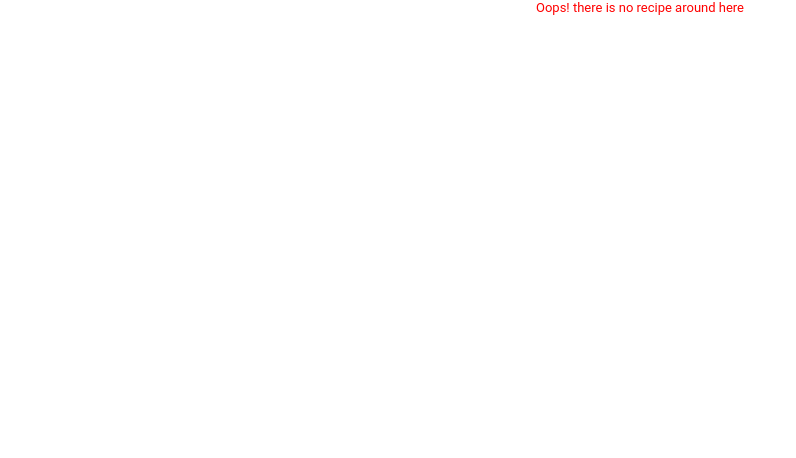
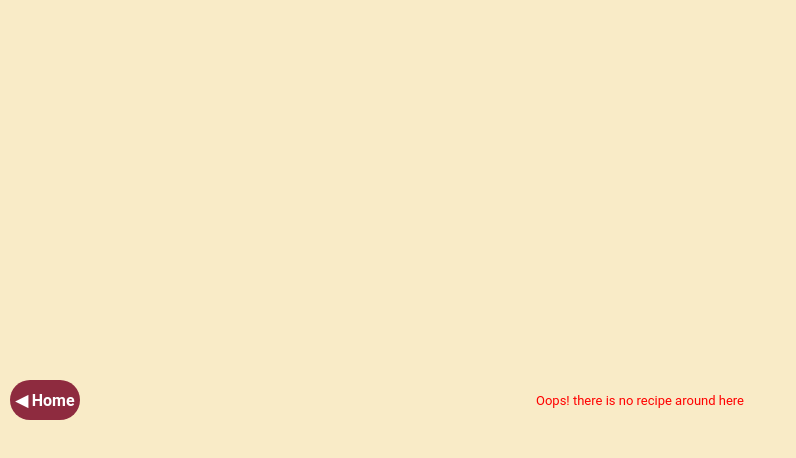
Before and after one commit to OscarRangelM/Food_Api, a React (Create React App) app in the folder client/: page /favorites in a window 1280 px wide. Shown: the top 458 px of the page, without its empty margins (0-796 px from the left). Built offline with nearby package versions, Linux system fonts and the light colour scheme.

Commit message:
Styles favorites

```diff
--- a/client/src/components/Favorites/Favorites.jsx
+++ b/client/src/components/Favorites/Favorites.jsx
@@ -1,5 +1,6 @@
 import styles from './favorites.module.css';
 import React from 'react';
+import { NavLink } from 'react-router-dom';
 
 import Card from '../Card/Card.jsx';
 import { useSelector } from 'react-redux';
@@ -12,6 +13,12 @@ export default function Favorites() {
 
     return (
         <div className={styles.divFavorites}>
+            <div className={styles.sectionBack} >
+                <NavLink to='../home' >
+                    <button className={styles.bttnBack} >◀ Home</button>
+                </NavLink>
+            </div>
+             <section className={styles.cardsSection}>
              {!(recipeFavorites?.length > 0) ? <p className={styles.noDogs} >Oops! there is no recipe around here</p> : recipeFavorites.map(c => {
                 return (<Card
                     key={c.id}
@@ -21,6 +28,7 @@ export default function Favorites() {
                     diets={c.diets}
                 />)
             })}
+             </section>
         </div>
     );
 }
--- a/client/src/components/Favorites/favorites.module.css
+++ b/client/src/components/Favorites/favorites.module.css
@@ -0,0 +1,37 @@
+.divFavorites{
+    display: flex;
+    min-height: 100vh;
+    width: 100vw;
+    background-color: #f9ebc7;
+}
+
+.cardsSection{
+    width: 100vw;
+    display: flex;
+    align-items: center;
+    justify-content: center;
+    flex-wrap: wrap;
+    background-color: #f9ebc7;
+    padding: 0 10vw;
+}
+
+.sectionBack{
+    /* background-color: #9e5344; */
+    position: fixed;
+    height: 100vh;
+    display: flex;
+    justify-content: center;
+    align-items: center;
+    padding: 0 10px;
+}
+
+.bttnBack{
+    border: none;
+    border-radius: 30px;
+    height: 40px;
+    width: 70px;
+    background-color: #8e2b3f;
+    color: #ffff;
+    font-size: medium;
+    font-weight: bolder;
+}
```
